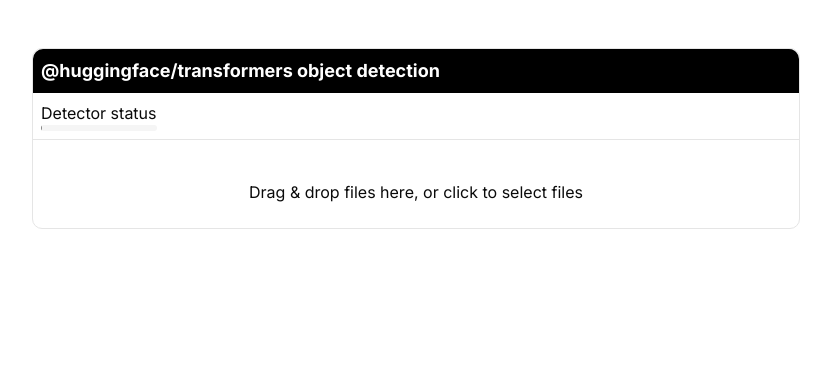
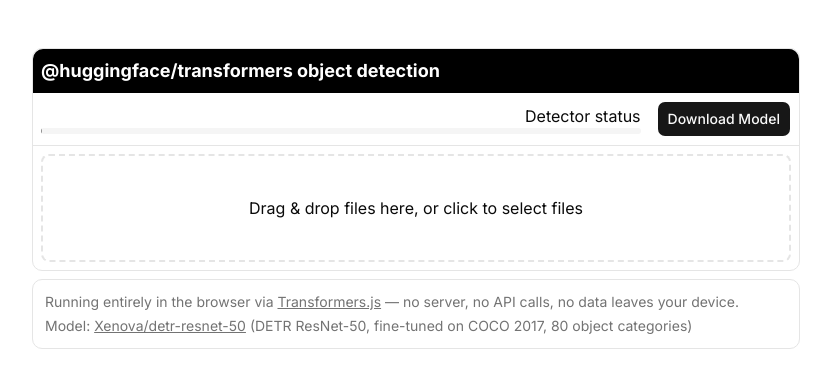
Before and after one commit to digitalmonad/nextjs-transformersjs-in-browser, a Next.js app: page / in a window 1280 px wide. Shown: the top 388 px of the page, without its empty margins (224-1055 px from the left). Built offline with nearby package versions, Linux system fonts and the light colour scheme.

Commit message:
feat: better names for events between worker and main thread

```diff
--- a/package.json
+++ b/package.json
@@ -14,10 +14,12 @@
     "clsx": "^2.1.1",
     "lucide-react": "^0.577.0",
     "next": "16.2.1",
+    "next-themes": "^0.4.6",
     "radix-ui": "^1.4.3",
     "react": "19.2.4",
     "react-dom": "19.2.4",
     "react-dropzone": "^15.0.0",
+    "sonner": "^2.0.7",
     "tailwind-merge": "^3.5.0",
     "tw-animate-css": "^1.4.0"
   },
--- a/src/app/layout.tsx
+++ b/src/app/layout.tsx
@@ -2,6 +2,7 @@
 import { Inter } from "next/font/google";
 import "./globals.css";
 import { cn } from "@/lib/utils";
+import { Toaster } from "@/components/ui/sonner";
 
 const inter = Inter({ subsets: ["latin"], variable: "--font-sans" });
 
@@ -20,7 +21,10 @@
       lang="en"
       className={cn("h-full", "antialiased", "font-sans", inter.variable)}
     >
-      <body className="">{children}</body>
+      <body className="">
+        {children}
+        <Toaster />
+      </body>
     </html>
   );
 }
--- a/src/app/page.tsx
+++ b/src/app/page.tsx
@@ -4,44 +4,84 @@
 import { Progress } from "@/components/ui/progress";
 import { Separator } from "@/components/ui/separator";
 import { useDetector } from "@/hooks/use-detector";
+import { MODEL_NAME } from "@/lib/worker.types";
 import { Check } from "lucide-react";
+import { Button } from "@/components/ui/button";
 
 export default function Home() {
   const detector = useDetector();
 
   return (
-    <section className="py-12">
-      <div className="mx-auto container max-w-3xl">
+    <div className="py-12">
+      <div className="mx-auto container max-w-3xl flex flex-col gap-2">
         <div className="flex flex-col border rounded-lg">
           <div className="bg-black rounded-t-lg p-2">
             <h1 className="text-lg text-background font-bold">
               @huggingface/transformers object detection
             </h1>
           </div>
-          <div className="flex p-2">
+          <div className="flex p-2 items-center justify-between gap-4">
             {detector.ready !== null && detector.ready ? (
               <div className="flex justify-end gap-2 text-emerald-600">
-                <p>Detector Ready</p>
+                <p>{MODEL_NAME} is ready!</p>
                 <Check />
               </div>
             ) : (
-              <div className="text-end">
+              <div className="flex-1 text-end">
                 <p>Detector status</p>
                 <Progress value={detector.progress} />
               </div>
             )}
+
+            {/* Manual download button to prefetch the ML model */}
+            <div>
+              <Button
+                variant={detector.ready ? "outline" : "default"}
+                onClick={() => detector.downloadModel?.()}
+                disabled={detector.ready === true}
+              >
+                {detector.ready === true ? "Downloaded" : "Download Model"}
+              </Button>
+            </div>
           </div>
           <Separator />
+          <div className="p-2">
             <Dropzone
               status={detector.status}
               setStatus={detector.setStatus}
               detector={detector.start}
               result={detector.result}
               setResult={detector.setResult}
-            className="mt-10"
             />
           </div>
         </div>
-    </section>
+        <div className="flex flex-col gap-1 border rounded-lg p-3 text-sm text-muted-foreground">
+          <p>
+            Running entirely in the browser via{" "}
+            <a
+              href="https://huggingface.co/docs/transformers.js/index"
+              target="_blank"
+              rel="noopener noreferrer"
+              className="underline hover:text-foreground"
+            >
+              Transformers.js
+            </a>{" "}
+            — no server, no API calls, no data leaves your device.
+          </p>
+          <p>
+            Model:{" "}
+            <a
+              href="https://huggingface.co/Xenova/detr-resnet-50"
+              target="_blank"
+              rel="noopener noreferrer"
+              className="underline hover:text-foreground"
+            >
+              {MODEL_NAME}
+            </a>{" "}
+            (DETR ResNet-50, fine-tuned on COCO 2017, 80 object categories)
+          </p>
+        </div>
+      </div>
+    </div>
   );
 }
--- a/src/components/bounding-box.tsx
+++ b/src/components/bounding-box.tsx
@@ -29,7 +29,7 @@
         {label} {(score * 100).toFixed(0)}%
       </span>
       <div
-        className="absolute rounded-sm cursor-pointer"
+        className="absolute rounded-sm"
         style={{
           left,
           top,
--- a/src/components/dropzone.tsx
+++ b/src/components/dropzone.tsx
@@ -6,14 +6,9 @@
 import { cn } from "@/lib/utils";
 import { X } from "lucide-react";
 import BoundingBox from "./bounding-box";
+import type { DetectionResult, WorkerMessageName } from "@/lib/worker.types";
 
 type FileWithPreview = File & { preview: string };
-
-type DetectionResult = {
-  box: { xmin: number; ymin: number; xmax: number; ymax: number };
-  label: string;
-  score: number;
-};
 
 export default function Dropzone({
   status,
@@ -23,12 +18,12 @@
   setResult,
   className,
 }: {
-  status: string;
-  setStatus: (status: string) => void;
+  status: WorkerMessageName | "";
+  setStatus: (status: WorkerMessageName | "") => void;
   detector: (image: string | ArrayBuffer | null) => void;
   result: DetectionResult[] | null;
   setResult: (result: DetectionResult[] | null) => void;
-  className: string;
+  className?: string;
 }) {
   const [files, setFiles] = useState<FileWithPreview[]>([]);
   const [rejected, setRejected] = useState<FileRejection[]>([]);
@@ -42,7 +37,7 @@
           ),
         ]);
 
-        setStatus("ready");
+        setStatus("model:ready");
         setResult(null);
 
         const reader = new FileReader();
@@ -86,7 +81,7 @@
     <>
       <div
         {...getRootProps({
-          className: className,
+          className: cn("rounded-md py-10 border-dashed border-2", className),
         })}
       >
         <input {...getInputProps({ name: "file" })} />
@@ -100,9 +95,9 @@
       </div>
 
       {/* Preview */}
-      <section className="mt-6">
+      <div className="">
         {files.length > 0 && (
-          <div className="relative h-125 rounded-lg shadow-lg">
+          <div className="mt-6 relative h-125 rounded-lg shadow-lg">
             <Image
               src={files[0].preview}
               alt={files[0].name}
@@ -113,7 +108,7 @@
               }}
               className={cn(
                 "rounded-lg object-cover",
-                status !== "complete" && "animate-pulse",
+                status !== "detection:complete" && "animate-pulse",
               )}
             />
 
@@ -124,12 +119,12 @@
 
             <button
               type="button"
-              className="absolute -right-3 -top-3 z-10 flex h-7 w-7 items-center justify-center rounded-full border border-rose-400 bg-rose-400 text-white transition-colors hover:bg-white hover:text-rose-400"
+              className="absolute -right-3 -top-3 z-10 flex h-5 w-5 items-center justify-center rounded-md border border-destructive bg-destructive text-white transition-colors hover:bg-white hover:text-destructive cursor-pointer"
               onClick={remove}
             >
               <X strokeWidth={1.5} className="h-5 w-5" />
             </button>
-            {status !== "complete" && (
+            {status !== "detection:complete" && (
               <div className="absolute inset-0 flex items-center justify-center rounded-lg bg-black/50 text-xl font-semibold text-white">
                 Detecting Objects...
               </div>
@@ -170,7 +165,7 @@
             </ul>
           </div>
         )}
-      </section>
+      </div>
     </>
   );
 }
--- /dev/null
+++ b/src/components/ui/sonner.tsx
@@ -0,0 +1,49 @@
+"use client"
+
+import { useTheme } from "next-themes"
+import { Toaster as Sonner, type ToasterProps } from "sonner"
+import { CircleCheckIcon, InfoIcon, TriangleAlertIcon, OctagonXIcon, Loader2Icon } from "lucide-react"
+
+const Toaster = ({ ...props }: ToasterProps) => {
+  const { theme = "system" } = useTheme()
+
+  return (
+    <Sonner
+      theme={theme as ToasterProps["theme"]}
+      className="toaster group"
+      icons={{
+        success: (
+          <CircleCheckIcon className="size-4" />
+        ),
+        info: (
+          <InfoIcon className="size-4" />
+        ),
+        warning: (
+          <TriangleAlertIcon className="size-4" />
+        ),
+        error: (
+          <OctagonXIcon className="size-4" />
+        ),
+        loading: (
+          <Loader2Icon className="size-4 animate-spin" />
+        ),
+      }}
+      style={
+        {
+          "--normal-bg": "var(--popover)",
+          "--normal-text": "var(--popover-foreground)",
+          "--normal-border": "var(--border)",
+          "--border-radius": "var(--radius)",
+        } as React.CSSProperties
+      }
+      toastOptions={{
+        classNames: {
+          toast: "cn-toast",
+        },
+      }}
+      {...props}
+    />
+  )
+}
+
+export { Toaster }
--- a/src/hooks/use-detector.ts
+++ b/src/hooks/use-detector.ts
@@ -2,40 +2,40 @@
 
 import { useState, useCallback } from "react";
 import { useWorker } from "@/hooks/use-worker";
-
-type DetectionResult = {
-  box: { xmin: number; ymin: number; xmax: number; ymax: number };
-  label: string;
-  score: number;
-};
+import { toast } from "sonner";
+import type { DetectionResult, WorkerMessageName } from "@/lib/worker.types";
 
 export function useDetector() {
   const [result, setResult] = useState<DetectionResult[] | null>(null);
   const [ready, setReady] = useState<boolean | null>(null);
   const [progress, setProgress] = useState(0);
-  const [status, setStatus] = useState("");
+  const [status, setStatus] = useState<WorkerMessageName | "">("");
 
   const worker = useWorker((e: MessageEvent) => {
-    switch (e.data.status) {
-      case "initiate":
-        setStatus("initiate");
+    const { name, payload } = e.data;
+    switch (name) {
+      case "model:loading":
+        toast.info("Downloading model...");
+        setStatus("model:loading");
         setReady(false);
         break;
-      case "progress":
-        setStatus("progress");
-        setProgress(e.data.progress);
+      case "model:progress":
+        setStatus("model:progress");
+        setProgress(payload?.progress?.progress ?? 0);
         break;
-      case "ready":
-        setStatus("ready");
+      case "model:ready":
+        toast.info("Model ready for work.");
+        setStatus("model:ready");
         setReady(true);
         break;
-      case "complete":
-        setStatus("complete");
-        setResult(e.data.result);
+      case "detection:complete":
+        setStatus("detection:complete");
+        setResult(payload.result);
         break;
       case "error":
         setStatus("error");
         setReady(null);
+        toast.error(payload?.error ?? "Detection failed");
         break;
     }
   });
@@ -43,11 +43,26 @@
   const start = useCallback(
     (image: string | ArrayBuffer | null) => {
       if (worker) {
-        worker.postMessage({ image });
+        worker.postMessage({ name: "detect", payload: { image } });
       }
     },
     [worker],
   );
 
-  return { result, setResult, ready, progress, status, setStatus, start };
+  const downloadModel = useCallback(() => {
+    if (worker) {
+      worker.postMessage({ name: "preload" });
+    }
+  }, [worker]);
+
+  return {
+    result,
+    setResult,
+    ready,
+    progress,
+    status,
+    setStatus,
+    start,
+    downloadModel,
+  };
 }
--- a/src/lib/worker.ts
+++ b/src/lib/worker.ts
@@ -1,10 +1,12 @@
 import { pipeline, env, PipelineType } from "@huggingface/transformers";
+import type { WorkerIncomingMessage } from "./worker.types";
+import { MODEL_NAME } from "./worker.types";
 
 env.allowLocalModels = false;
 
 class Pipeline {
   static task: PipelineType = "object-detection";
-  static model = "Xenova/detr-resnet-50";
+  static model = MODEL_NAME;
   // eslint-disable-next-line @typescript-eslint/no-explicit-any
   static instance: Promise<any> | null = null;
 
@@ -19,17 +21,46 @@
   }
 }
 
-self.addEventListener("message", async (event) => {
+const progressCallback = (progress: unknown) => {
+  self.postMessage({ name: "model:progress", payload: { progress } });
+};
+
+self.addEventListener(
+  "message",
+  async (event: MessageEvent<WorkerIncomingMessage>) => {
     try {
-    const detector = await Pipeline.getInstance((x: unknown) => {
-      self.postMessage(x);
-    });
-    const result = await detector(event.data.image, { percentage: true });
-    self.postMessage({ status: "complete", result });
+      const data = event.data || {};
+
+      // If caller requested only to preload the model, do that and return.
+      if (data.name === "preload") {
+        self.postMessage({ name: "model:loading" });
+        await Pipeline.getInstance(progressCallback);
+        self.postMessage({ name: "model:ready" });
+        return;
+      }
+
+      // Otherwise, ensure pipeline instance is ready and run detection on the provided image.
+      // If the model hasn't been loaded yet, broadcast loading lifecycle events.
+      const wasLoading = Pipeline.instance === null;
+      if (wasLoading) {
+        self.postMessage({ name: "model:loading" });
+      }
+      const detector = await Pipeline.getInstance(progressCallback);
+      if (wasLoading) {
+        self.postMessage({ name: "model:ready" });
+      }
+      const result = await detector(
+        data.name === "detect" ? data.payload.image : null,
+        { percentage: true },
+      );
+      self.postMessage({ name: "detection:complete", payload: { result } });
     } catch (error) {
       self.postMessage({
-      status: "error",
+        name: "error",
+        payload: {
           error: error instanceof Error ? error.message : String(error),
+        },
       });
     }
-});
+  },
+);
--- /dev/null
+++ b/src/lib/worker.types.ts
@@ -0,0 +1,30 @@
+// Shared types for communication between the worker and the main thread.
+
+export const MODEL_NAME = "Xenova/detr-resnet-50";
+
+export type WorkerIncomingMessage =
+  | { name: "preload" }
+  | { name: "detect"; payload: { image: string | ArrayBuffer | null } };
+
+export type WorkerOutgoingMessage =
+  | { name: "model:loading" }
+  | { name: "model:progress"; payload: { progress: unknown } }
+  | { name: "model:ready" }
+  | { name: "detection:complete"; payload: { result: DetectionResult[] } }
+  | { name: "error"; payload: { error: string } };
+
+export type WorkerMessageName = WorkerOutgoingMessage["name"];
+
+/** Extract the payload type for a given outgoing message name. */
+export type WorkerPayload<N extends WorkerMessageName> = Extract<
+  WorkerOutgoingMessage,
+  { name: N }
+> extends { payload: infer P }
+  ? P
+  : never;
+
+export type DetectionResult = {
+  box: { xmin: number; ymin: number; xmax: number; ymax: number };
+  label: string;
+  score: number;
+};
```
Also changed, not shown: 1 other file (tests, documents, lock files or other folders). Lines whose indentation alone changed are shown as unchanged.
